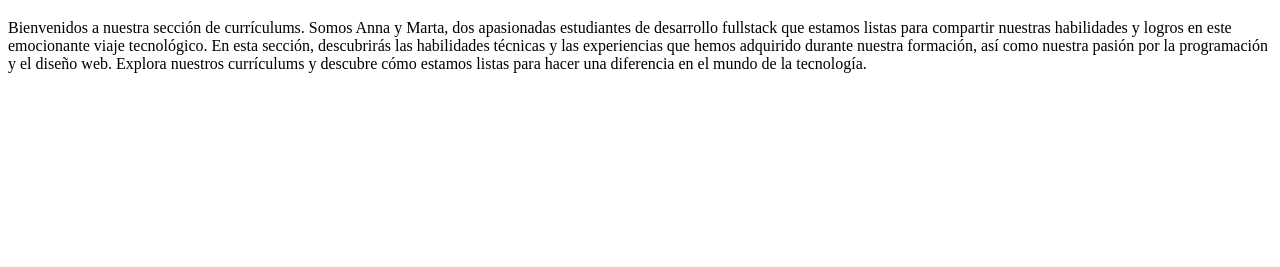
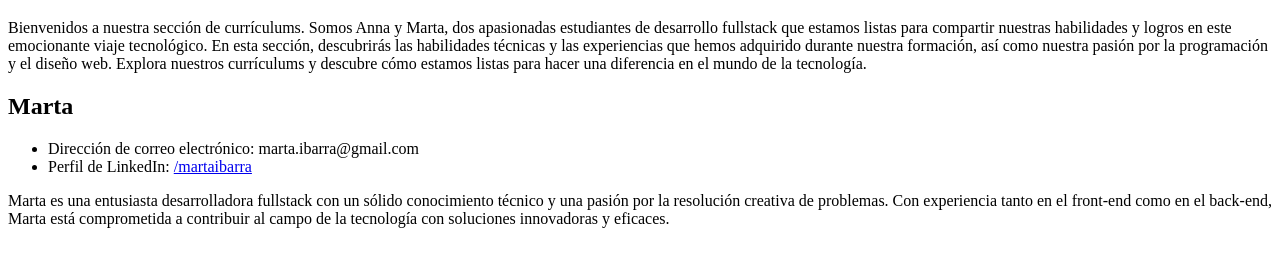
Before and after one commit to Marpro24/202309-w4ch2-marta-ibarra-anna-roses, a plain HTML site: page cv.html in a window 1280 px wide. Shown: the part 61-328 px from the top of the page. Drawn offline with Linux system fonts and the light colour scheme.

Commit message:
Add marta cv to cv.html

```diff
--- a/cv.html
+++ b/cv.html
@@ -15,7 +15,6 @@
     <p>
       Bienvenidos a nuestra sección de currículums. Somos Anna y Marta, dos apasionadas estudiantes de desarrollo
       fullstack que estamos listas para compartir nuestras habilidades y logros en este emocionante viaje tecnológico.
-
       En esta sección, descubrirás las habilidades técnicas y las experiencias que hemos adquirido durante nuestra
       formación, así como nuestra pasión por la programación y el diseño web.
       Explora nuestros currículums y descubre cómo estamos listas para hacer una diferencia en el mundo de la
@@ -23,11 +22,21 @@
     </p>
 
     <section></section>
-    <section></section>
-
+    <section>
+      <h2> Marta </h2>
+      <ul>
+        <li>Dirección de correo electrónico: marta.ibarra@gmail.com </li>
+        <li>Perfil de LinkedIn: <a href="https://www.linkedin.com/in/marta-ibarra-b961b29a/">/martaibarra</a>
+        </li>
+      </ul>
+      <p>Marta es una entusiasta desarrolladora fullstack con un sólido conocimiento técnico y una pasión por la
+        resolución
+        creativa de problemas. Con experiencia tanto en el front-end como en el back-end, Marta está comprometida a
+        contribuir
+        al campo de la tecnología con soluciones innovadoras y eficaces.
+      </p>
+    </section>
   </main>
-
-
 </body>
 
 </html>
```
